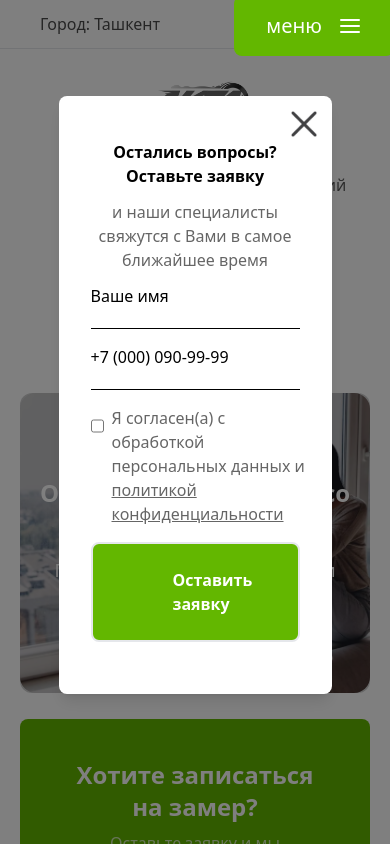
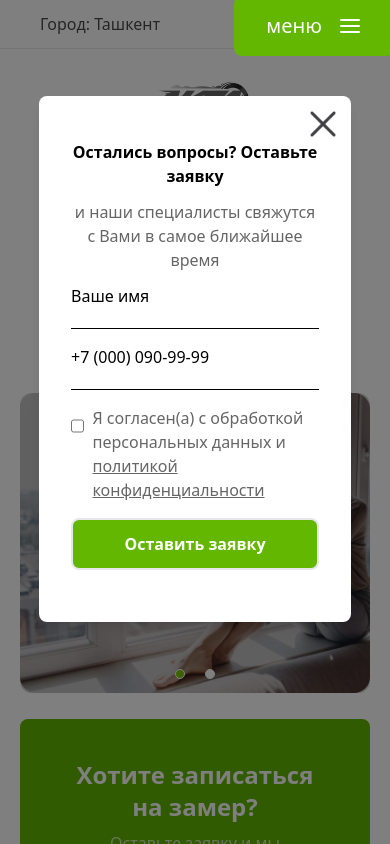
Before and after one commit to QuddusbekMahmudov/Akfa, a React (Vite) app: page / in a window 390 px wide. Both pictures are taken after a click on the button "Заказать звонок". Shown: the top 844 px of the page. Built offline with nearby package versions, Linux system fonts and the light colour scheme.

Commit message:
Add stil modal

```diff
--- a/src/Components/Header.jsx
+++ b/src/Components/Header.jsx
@@ -233,7 +233,7 @@ const Header = () => {
           className={`fixed inset-0 bg-black bg-opacity-50 flex lg:justify-center lg:items-center justify-center items-start z-50 transition-opacity duration-300 ${isInfoModalOpen ? 'opacity-100' : 'opacity-0'}`}
           onClick={handleOverlayClick}
         >
-          <div className={`bg-white w-full max-w-[70%] sm:max-w-[60%] mt-24 md:mt-36 lg:mt-0 lg:max-w-[550px] space-y-3 md:space-y-6  p-8 sm:p-10 md:p-20 rounded-lg shadow-lg transition-transform duration-300 ${isInfoModalOpen ? 'scale-100' : 'scale-95'}`}>
+          <div className={`bg-white w-full max-w-[80%] sm:max-w-[60%] mt-24 md:mt-36 lg:mt-0 lg:max-w-[550px] space-y-3 md:space-y-6  p-8 sm:p-10 md:p-20 rounded-lg shadow-lg transition-transform duration-300 ${isInfoModalOpen ? 'scale-100' : 'scale-95'}`}>
             <img className=' rounded-full absolute top-1 right-1 sm:top-4 sm:right-4 w-12 h-12 cursor-pointer' src={x} alt="Close" onClick={toggleInfoModal} />
             <h2 className=" text-md md:text-3xl font-bold text-center">Остались вопросы? Оставьте заявку</h2>
             <span className='opacity-60 text-center inline-block'>и наши специалисты свяжутся с Вами в самое ближайшее время</span>
@@ -277,7 +277,7 @@ const Header = () => {
 
                 <button
                   type="submit"
-                  className="py-6 px-20 w-full hover:text-black hover:border-[#63b700] border-2 text-white font-semibold hover:bg-white bg-[#63b700] rounded-lg transition-colors duration-300"
+                  className="sm:py-6 py-3  px-10 sm:px-20 w-full hover:text-black hover:border-[#63b700] border-2 text-white font-semibold hover:bg-white bg-[#63b700] rounded-lg transition-colors duration-300"
                 >
                   Оставить заявку
                 </button>
```
